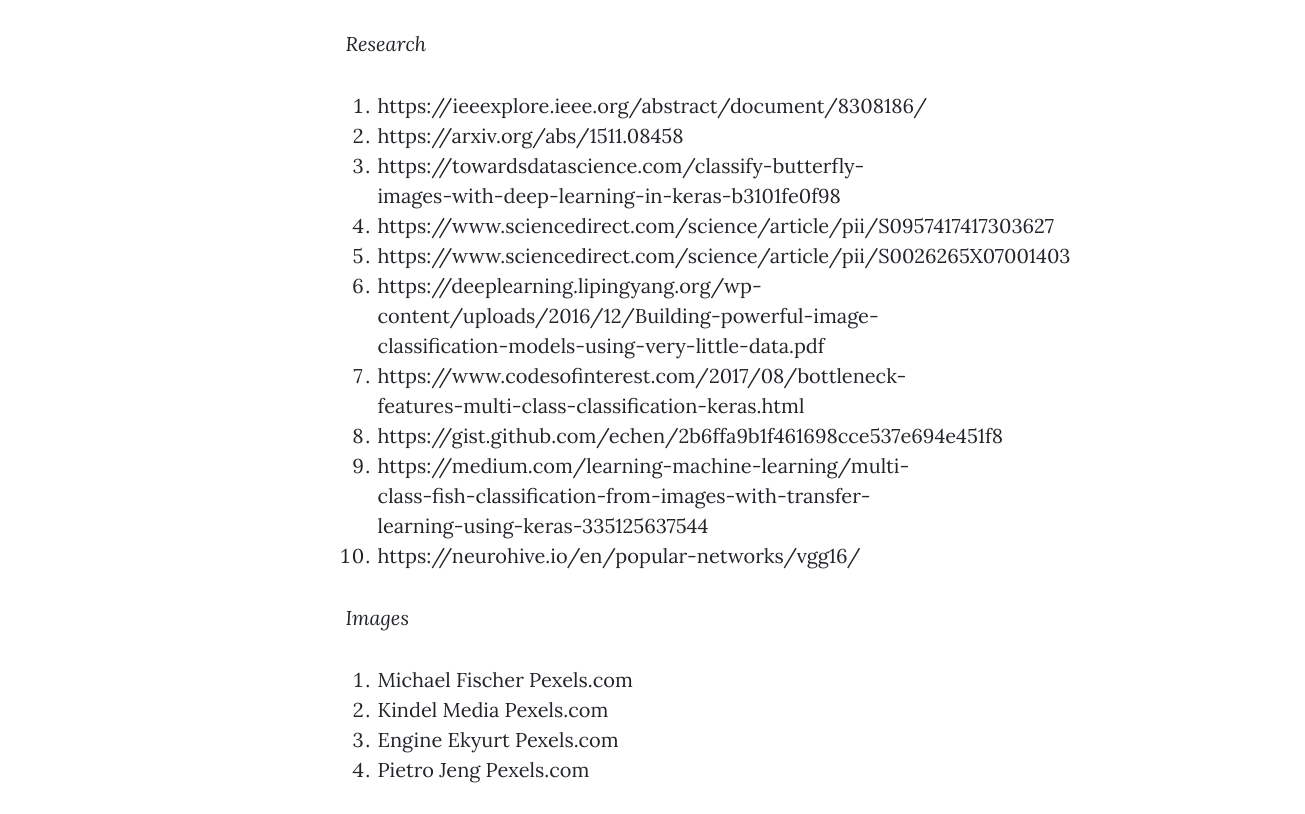
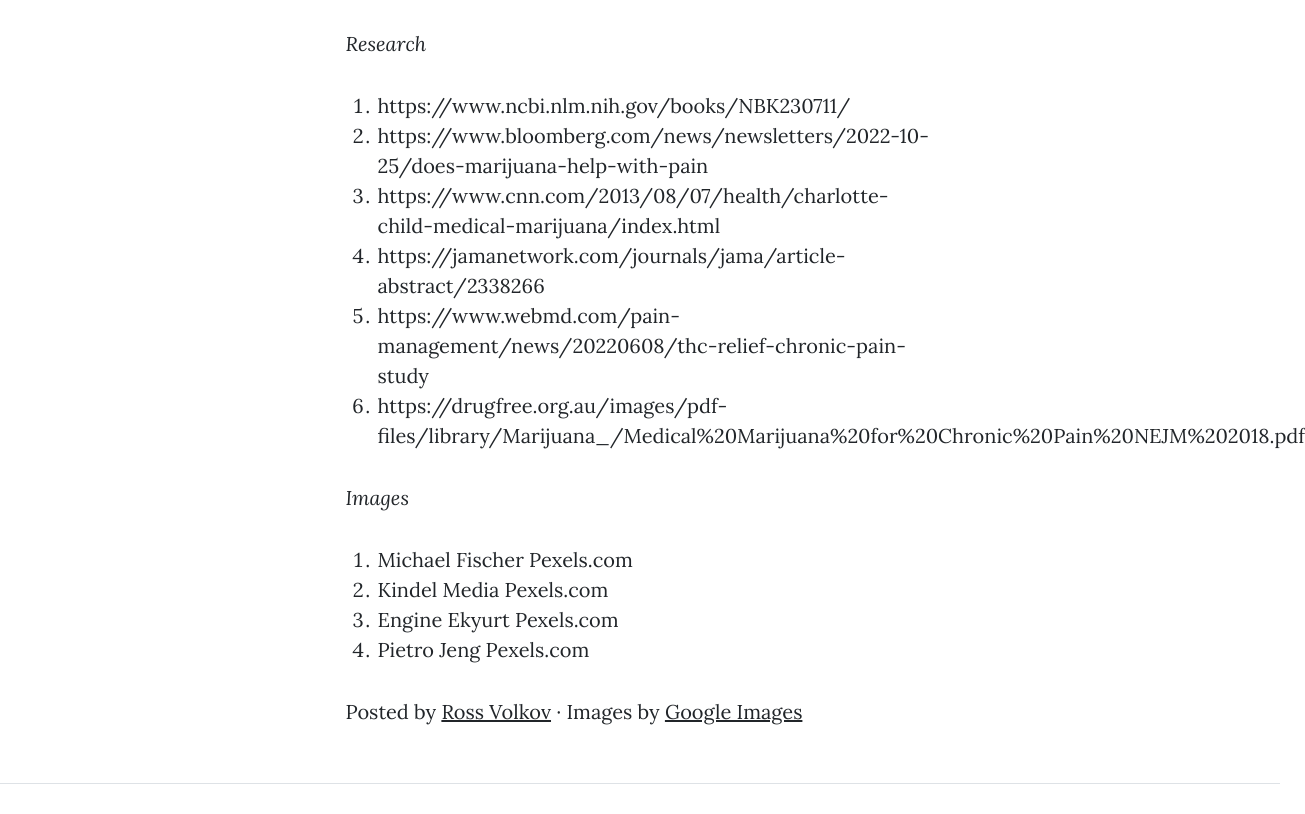
Before and after one commit to spike98/mm_blog, a plain HTML site: page index.html in a window 1280 px wide. Shown: the part 4639-5453 px from the top of the page, 1305 px wide, since content can reach past the window. Drawn offline with nearby package versions, Linux system fonts and the light colour scheme; a script that the page names is missing.

Commit message:
updated links

```diff
--- a/index.html
+++ b/index.html
@@ -92,18 +92,17 @@
                         <p>
                           <i>Research</i>
                           <ol>
-                          <li>https://ieeexplore.ieee.org/abstract/document/8308186/
-                          </li>
-                          <li>https://arxiv.org/abs/1511.08458
-                          </li>
-                          <li>https://towardsdatascience.com/classify-butterfly-images-with-deep-learning-in-keras-b3101fe0f98</li>
-                          <li>https://www.sciencedirect.com/science/article/pii/S0957417417303627</li>
-                          <li>https://www.sciencedirect.com/science/article/pii/S0026265X07001403</li>
-                          <li>https://deeplearning.lipingyang.org/wp-content/uploads/2016/12/Building-powerful-image-classification-models-using-very-little-data.pdf</li>
-                          <li>https://www.codesofinterest.com/2017/08/bottleneck-features-multi-class-classification-keras.html</li>
-                          <li>https://gist.github.com/echen/2b6ffa9b1f461698cce537e694e451f8</li>
-                          <li>https://medium.com/learning-machine-learning/multi-class-fish-classification-from-images-with-transfer-learning-using-keras-335125637544</li>
-                          <li>https://neurohive.io/en/popular-networks/vgg16/</li>
+                          <li>https://www.ncbi.nlm.nih.gov/books/NBK230711/</li>
+                            <li>https://www.bloomberg.com/news/newsletters/2022-10-25/does-marijuana-help-with-pain
+                            </li>
+                            <li>https://www.cnn.com/2013/08/07/health/charlotte-child-medical-marijuana/index.html
+                            </li>
+                            <li>https://jamanetwork.com/journals/jama/article-abstract/2338266
+                            </li>
+                            <li>https://www.webmd.com/pain-management/news/20220608/thc-relief-chronic-pain-study
+                            </li>
+                            <li>https://drugfree.org.au/images/pdf-files/library/Marijuana_/Medical%20Marijuana%20for%20Chronic%20Pain%20NEJM%202018.pdf
+                            </li>
                         </ol></p>
                         <p>
                           <i>Images</i>
```
